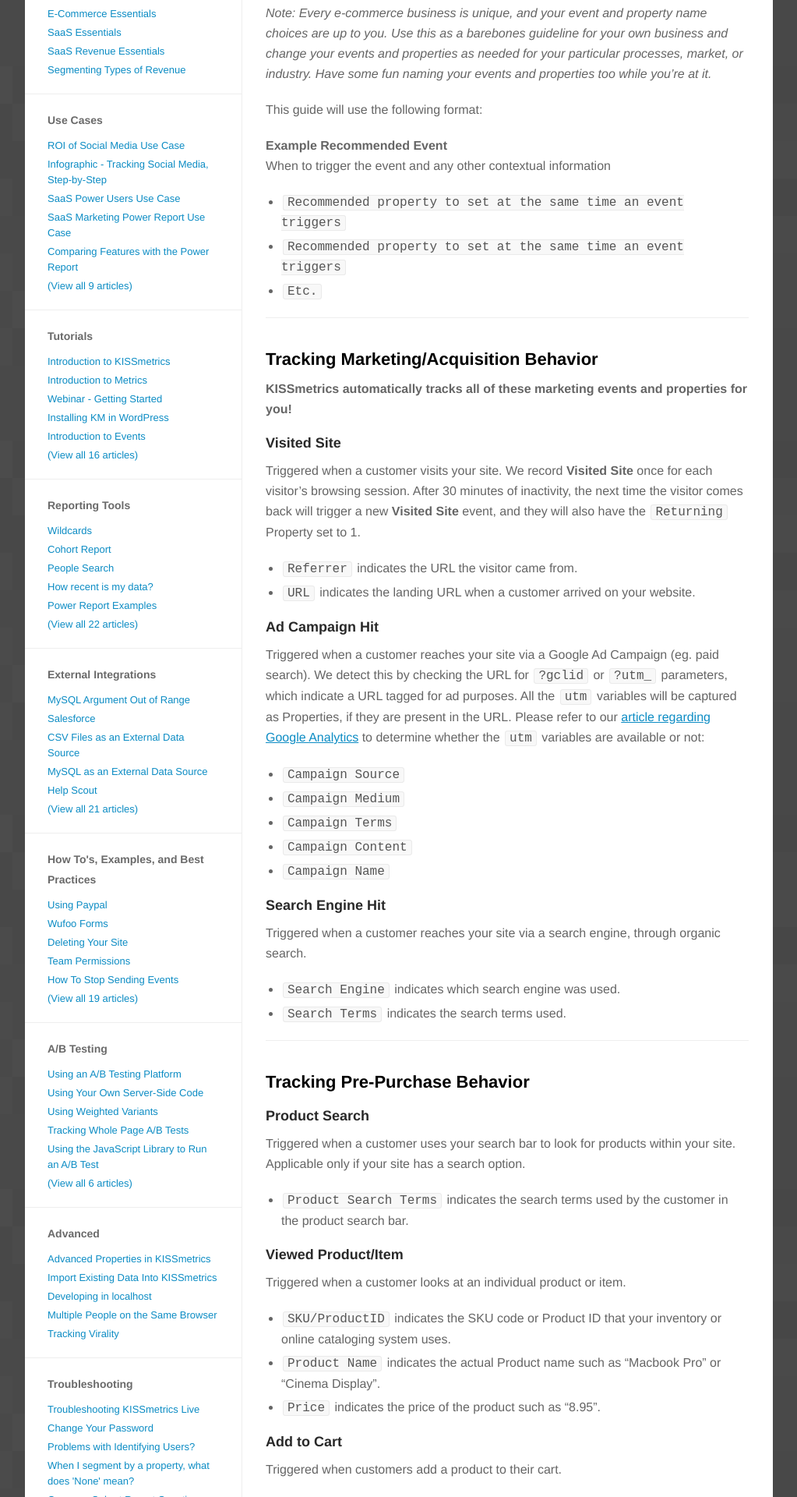
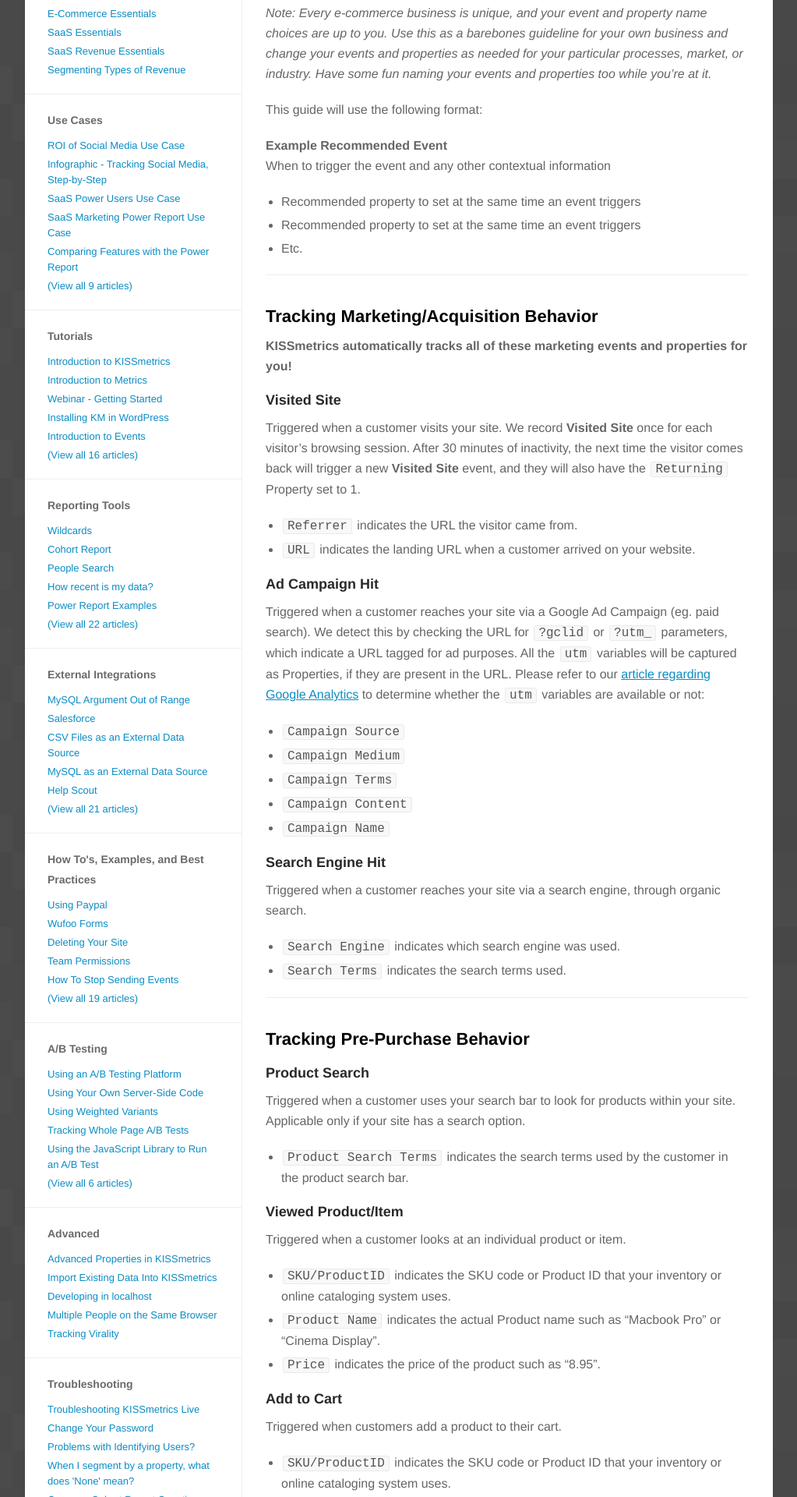
Before and after one commit to kissmetrics/km-support, a Jekyll site: the page built from _posts/2012-10-19-ecommerce-essentials.md, in a window 1280 px wide. Shown: the part 731-2651 px from the top of the page at 78% size, without its empty margins (128-1151 px from the left). Built offline with Jekyll 4.4.1, drawn with Linux system fonts in a browser that asks for light colours; nearby versions of some CDN libraries; Markdown is read by kramdown in place of the engine named in the settings; a script that is not in the unit is left out; comment, search, counter and statistics services are not loaded.

```diff
--- a/_posts/2012-10-19-ecommerce-essentials.md
+++ b/_posts/2012-10-19-ecommerce-essentials.md
@@ -26,9 +26,10 @@ This guide will use the following format:
 
 **Example Recommended Event** <br />
 When to trigger the event and any other contextual information
-* `Recommended property to set at the same time an event triggers`
-* `Recommended property to set at the same time an event triggers`
-* `Etc.`
+
+* Recommended property to set at the same time an event triggers
+* Recommended property to set at the same time an event triggers
+* Etc.
 
 ---
 <a name="tracking-marketing-acquisition-behavior"></a>
```
